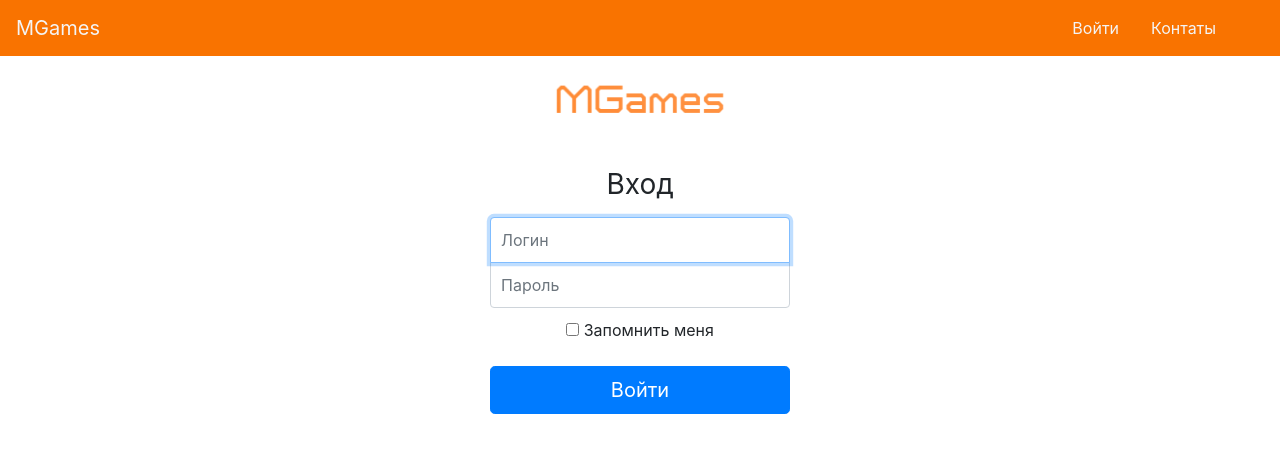
After one commit to KhomutovYarik/mini-games, a PHP site: page /auth.html in a window 1280 px wide. The commit adds this page. Shown: the top 453 px of the page. Run offline with PHP 8.4, Linux system fonts and the light colour scheme.

Commit message:
карточки
добавлена анимация карточек, страница авторизации пример

```diff
--- /dev/null
+++ b/MGames/auth.html
@@ -0,0 +1,63 @@
+<!DOCTYPE html>
+<html lang="en">
+<head>
+    <meta charset="UTF-8">
+    <meta name="viewport" content="width=device-width, initial-scale=1.0">
+    <title>Document</title>
+    <link rel="stylesheet" type="text/css" href="css/style.css">
+    <link rel="stylesheet" href="https://maxcdn.bootstrapcdn.com/bootstrap/4.0.0/css/bootstrap.min.css" integrity="sha384-Gn5384xqQ1aoWXA+058RXPxPg6fy4IWvTNh0E263XmFcJlSAwiGgFAW/dAiS6JXm" crossorigin="anonymous">
+    <link rel="stylesheet" type="text/css" href="fonts/10115.otf">
+</head>
+<body>
+    <!-- navbar -->
+<header>
+   <nav class="navbar navbar-expand-lg  ">  <!--fixed-top-->
+      <a class="navbar-brand" href="/index.html">MGames</a>
+     <button class="navbar-toggler" type="button" data-toggle="collapse" data-target="#navbarSupportedContent" aria-controls="navbarSupportedContent" aria-expanded="false" aria-label="Toggle navigation">
+      <span class="navbar-toggler-icon"></span>
+     </button>
+     <div class="collapse navbar-collapse " id="navbarSupportedContent">     <ul class="navbar-nav mr-4">
+      <li class="nav-item">
+          <a class="nav-link" data-value="login" href="/auth.html">Войти</a>        </li>
+     <li class="nav-item">
+      <a class="nav-link " data-value="contact" href="/about.html">Контаты</a>       </li>
+     </ul>
+     </div>
+   </nav>
+</header>
+   <!-- информация -->
+   <body class="text-center">
+    <form class="form-signin">
+  <img class="mb-4" width="300" src="img/brand.png" alt="" >
+  <h1 class="h3 mb-3 font-weight-normal">Вход</h1>
+  <label for="inputEmail" class="sr-only">Логин</label>
+  <input type="email" id="inputEmail" class="form-control" placeholder="Логин" required autofocus>
+  <label for="inputPassword" class="sr-only">Пароль</label>
+  <input type="password" id="inputPassword" class="form-control" placeholder="Пароль" required>
+  <div class="checkbox mb-3">
+    <label>
+      <input type="checkbox" value="remember-me"> Запомнить меня
+    </label>
+  </div>
+  <button class="btn btn-lg btn-primary btn-block" type="submit">Войти</button>
+</form>
+</body>
+</html>
+
+
+ <!--
+
+<nav class="navbar navbar-expand-lg fixed-top ">
+   <a class="navbar-brand" href="#">MGames</a>
+  <button class="navbar-toggler" type="button" data-toggle="collapse" data-target="#navbarSupportedContent" aria-controls="navbarSupportedContent" aria-expanded="false" aria-label="Toggle navigation">
+   <span class="navbar-toggler-icon"></span>
+  </button>
+  <div class="collapse navbar-collapse " id="navbarSupportedContent">     <ul class="navbar-nav mr-4">
+   <li class="nav-item">
+       <a class="nav-link" data-value="login" href="#">Войти</a>        </li>
+  <li class="nav-item">
+   <a class="nav-link " data-value="contact" href="#">Контаты</a>       </li>
+  </ul>
+  </div>
+</nav>
+ -->
--- a/MGames/css/style.css
+++ b/MGames/css/style.css
@@ -24,5 +24,205 @@
     }
 
 .card{
-    margin-top: 1em;
+    margin-top: 2em;
+    width: 17rem;
+
 }
+.card-text{
+    font-size: 14px;
+}
+
+/*наплывание*/
+.hover {
+    width: 100%;
+    height: 100%;
+    float: left;
+    overflow: hidden;
+    position: relative;
+    text-align: center;
+
+  }
+
+  .hover .overlay {
+    width: 100%;
+    height: 100%;
+    position: absolute;
+    overflow: hidden;
+    top: 0;
+    left: 0;
+  }
+
+  .hover img {
+    display: block;
+    position: relative;
+  }
+
+  .hover h2 {
+    text-transform: uppercase;
+    color: #fff;
+    text-align: center;
+    position: relative;
+    font-size: 17px;
+    padding: 10px;
+    background: rgba(0, 0, 0, 0.6);
+  }
+
+  .hover button.play {
+    display: inline-block;
+    text-decoration: none;
+    padding: 7px 14px;
+    color: rgb(255, 255, 255);
+    border: 1px solid;
+    bottom: 0;
+    border-radius: 3px;
+    background-color: #41b811d5;
+    position: absolute;
+    bottom: 5%;
+  }
+
+  .hover button.play:hover {
+    box-shadow: 0 0 5px #fff;
+  }
+
+  .hover button.nullbutton {
+    border: none;
+    padding: 0px;
+    margin: 0px;
+  }
+
+  .hover button.nullbutton:hover {
+    box-shadow: none;
+  }
+
+  .modal-open .modal, button:focus {
+      outline:none!important
+  }
+
+  .point {
+  cursor: pointer;
+  }
+
+
+  .ehover10 img {
+      -webkit-transition: -webkit-transform 0.35s;
+      transition: transform 0.35s;
+  }
+  .ehover10:hover img {
+  -webkit-transform: translate3d(0,-10%,0);
+      transform: translate3d(0,-10%,0);
+  }
+
+  .ehover10 .overlay {
+      top: auto;
+      bottom: 0;
+      padding: 1em;
+      padding-top: 0.7em;
+      height: 100%;
+      background: #fbfffe;
+      color: #050405;
+      text-align: left;
+      -webkit-transition: -webkit-transform 0.35s;
+      transition: transform 0.35s;
+      -webkit-transform: translate3d(0,75%,0);
+      transform: translate3d(0,75%,0);
+  }
+
+  .ehover10 button.info
+   {
+      margin: 0px;
+      text-transform: uppercase;
+      color: #fff;
+      font-size: 17px;
+      background: rgba(221, 16, 16, 0.6);
+
+  }
+
+  .ehover10 p.icon-links a {
+      float: right;
+      color: #ec1010;
+      font-size: 1.4em;
+  }
+
+  .ehover10:hover p.icon-links a:hover,
+  .ehover10:hover p.icon-links a:focus {
+      color: #252d31;
+  }
+
+  .ehover10 button,
+  .ehover10 p.icon-links a {
+      -webkit-transition: -webkit-transform 0.35s;
+      transition: transform 0.35s;
+      -webkit-transform: translate3d(0,200%,0);
+      transform: translate3d(0,200%,0);
+  }
+
+  .ehover10 p.icon-links a span::before {
+      display: inline-block;
+      padding: 8px 10px;
+      -webkit-font-smoothing: antialiased;
+      -moz-osx-font-smoothing: grayscale;
+  }
+
+
+
+  .ehover10:hover .overlay,
+  .ehover10:hover button,
+  .ehover10:hover p.icon-links a {
+      -webkit-transform: translate3d(0,0,0);
+      transform: translate3d(0,0,0);
+  }
+
+  .ehover10:hover h2 {
+      -webkit-transition-delay: 0.05s;
+      transition-delay: 0.05s;
+  }
+
+  .ehover10:hover p.icon-links a:nth-child(3) {
+      -webkit-transition-delay: 0.1s;
+      transition-delay: 0.1s;
+  }
+
+  .ehover10:hover p.icon-links a:nth-child(2) {
+      -webkit-transition-delay: 0.15s;
+      transition-delay: 0.15s;
+  }
+
+  .ehover10:hover p.icon-links a:first-child {
+      -webkit-transition-delay: 0.2s;
+      transition-delay: 0.2s;
+  }
+
+
+
+    /* авторизация */
+
+
+.form-signin {
+  width: 100%;
+  max-width: 330px;
+  padding: 15px;
+  margin: auto;
+}
+.form-signin .checkbox {
+  font-weight: 400;
+}
+.form-signin .form-control {
+  position: relative;
+  box-sizing: border-box;
+  height: auto;
+  padding: 10px;
+  font-size: 16px;
+}
+.form-signin .form-control:focus {
+  z-index: 2;
+}
+.form-signin input[type="email"] {
+  margin-bottom: -1px;
+  border-bottom-right-radius: 0;
+  border-bottom-left-radius: 0;
+}
+.form-signin input[type="password"] {
+  margin-bottom: 10px;
+  border-top-left-radius: 0;
+  border-top-right-radius: 0;
+}
```
Also changed, not shown: MGames/about.html (added, +55 -0 lines), MGames/index.html (+70 -21 lines), MGames/img/brand.png (added).
